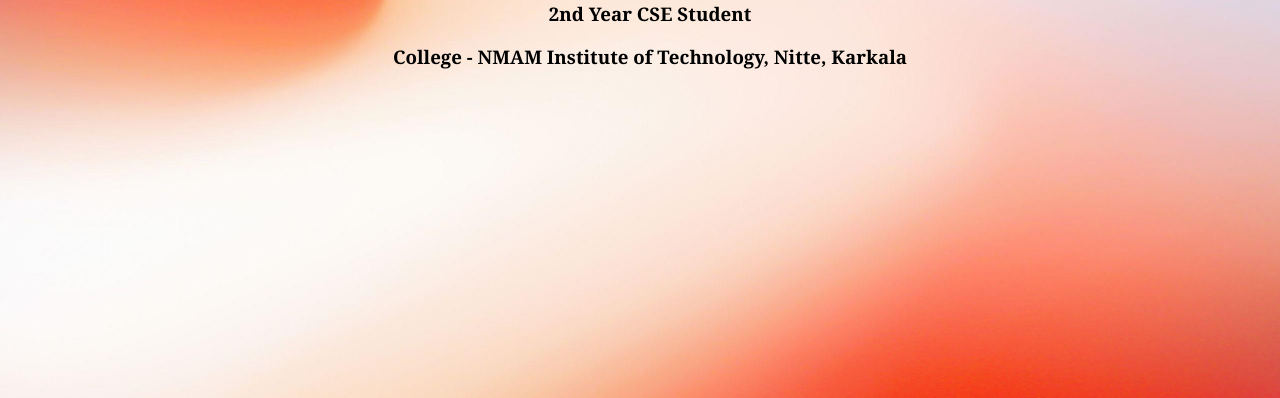
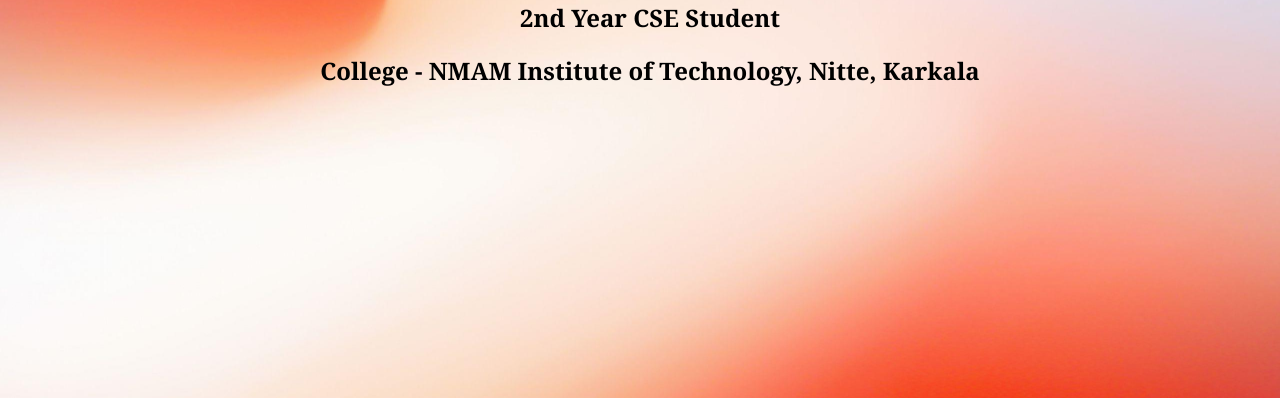
Before and after one commit to Chinmayee-24/localrepo, a plain HTML site: page index.html in a window 1280 px wide. Shown: the part 402-800 px from the top of the page. Drawn offline with Linux system fonts and the light colour scheme.

Commit message:
Changes commited to index.html

```diff
--- a/index.html
+++ b/index.html
@@ -11,8 +11,8 @@
     <img src="photo.jpg" style="max-width: 20%; margin-top: 30px;border-radius: 200px;" alt="Chinmayee" />
     <div style="padding-left: 20px">
       <h1>Chinmayee Bhat</h1>
-      <h3 class="title"><b>2nd Year CSE Student</b></h3>
-      <h3><b>College - NMAM Institute of Technology, Nitte, Karkala</b></h3>
+      <h2 class="title"><b>2nd Year CSE Student</b></h2>
+      <h2><b>College - NMAM Institute of Technology, Nitte, Karkala</b></h2>
     </center>
   </body>
 </html>
```
